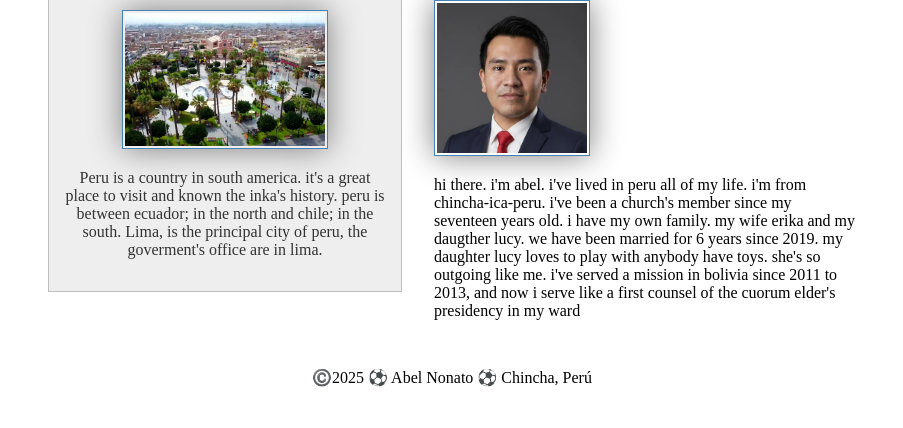
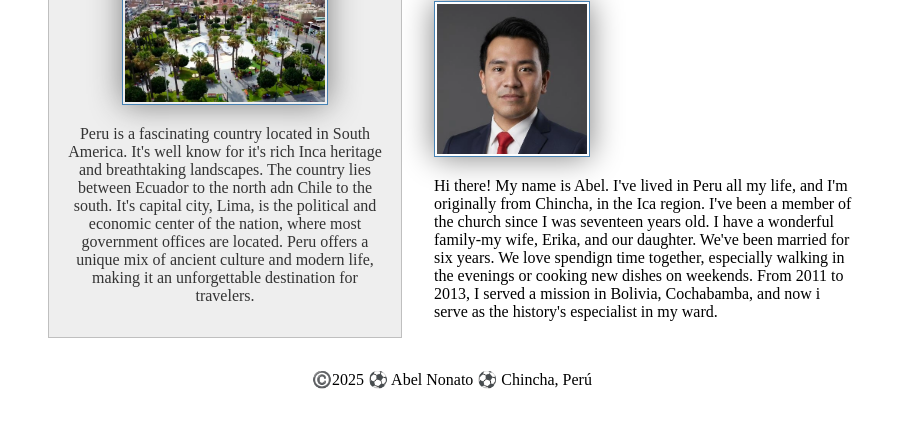
Before and after one commit to NonatoDEv/wdd130, a plain HTML site: page index.html in a window 1280 px wide. Shown: the part 216-644 px from the top of the page, without its empty margins (188-1091 px from the left). Drawn offline with Linux system fonts and the light colour scheme.

Commit message:
october commit

```diff
--- a/index.html
+++ b/index.html
@@ -24,13 +24,13 @@
         <main>
             <h1>Abel Jesus Nonato Avalos | WDD 130</h1>
             <img src="images/profile2025.webp" alt="Hi, my name is Abel Nonato" width="200">
-            <p>hi there. i'm abel. i've lived in peru all of my life. i'm from chincha-ica-peru. i've been a church's member since my seventeen years old. i have my own family. my wife erika and my daugther lucy. we have been married for 6 years since 2019. my daughter lucy loves to play with anybody have toys. she's so outgoing like me. i've served a mission in bolivia since 2011 to 2013, and now i serve like a first counsel of the cuorum elder's presidency in my ward</p>
+            <p>Hi there! My name is Abel. I've lived  in Peru all my life, and I'm originally from Chincha, in the Ica region. I've been a member of the church since I was seventeen years old. I have a wonderful family-my wife, Erika, and our daughter. We've been married for six years. We love spendign time together, especially walking in the evenings or cooking new dishes on weekends. From 2011 to 2013, I served a mission in Bolivia, Cochabamba, and now i serve as the history's especialist in my ward.</p>
             <ul class="box"></ul>
         </main>
         <aside class="box">
             <h2>Peru</h2>
             <img src="images/chinchaAtDay.webp" alt="This is chincha, Perú; my country.">
-            <p>Peru is a country in south america. it's a great place to visit and known the inka's history. peru is between ecuador; in the north and chile; in the south. Lima, is the principal city of peru, the goverment's office are in lima.</p>
+            <p>Peru is a fascinating country located in South America. It's well know for it's rich Inca heritage and breathtaking landscapes. The country lies between Ecuador to the north adn Chile to the south. It's capital city, Lima, is the political and economic center of the nation, where most government offices are located. Peru offers a unique mix of ancient culture and modern life, making it an unforgettable destination for travelers.</p>
         </aside>
     </div>
     <footer>
```
